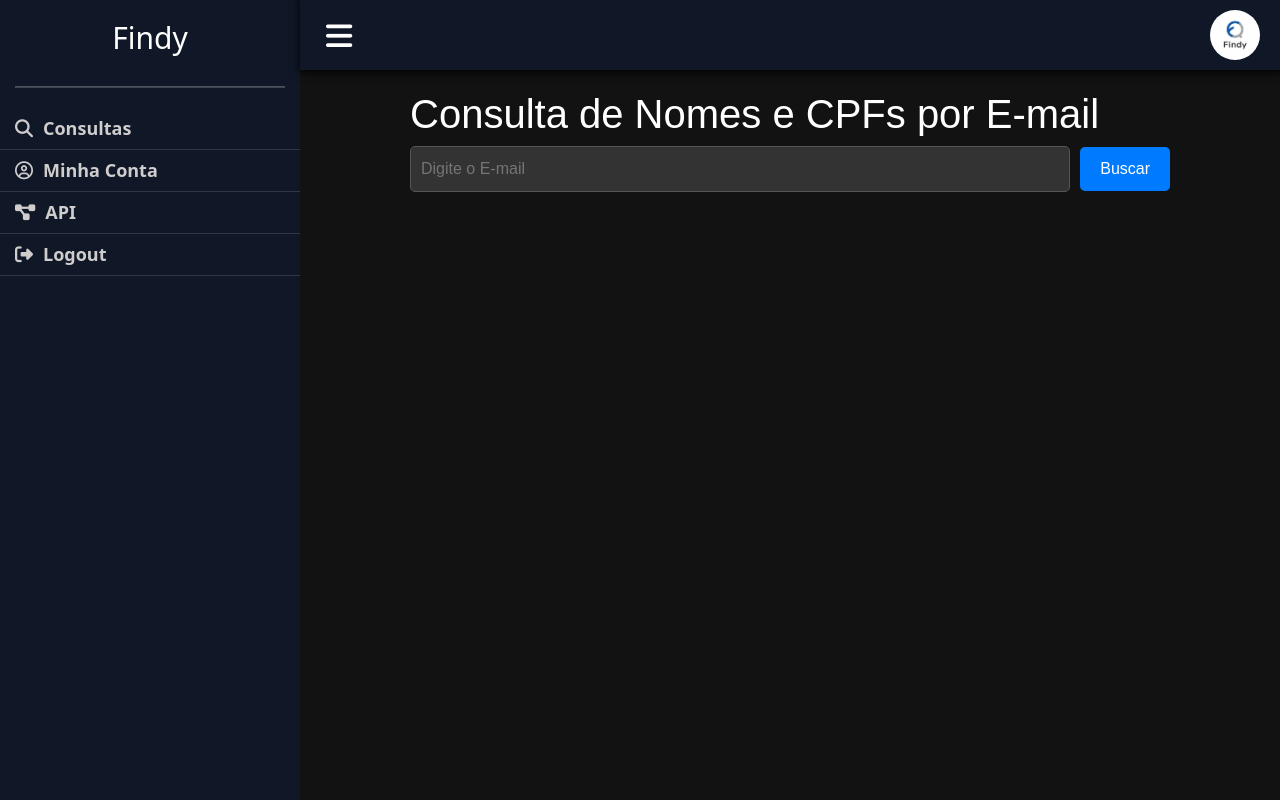
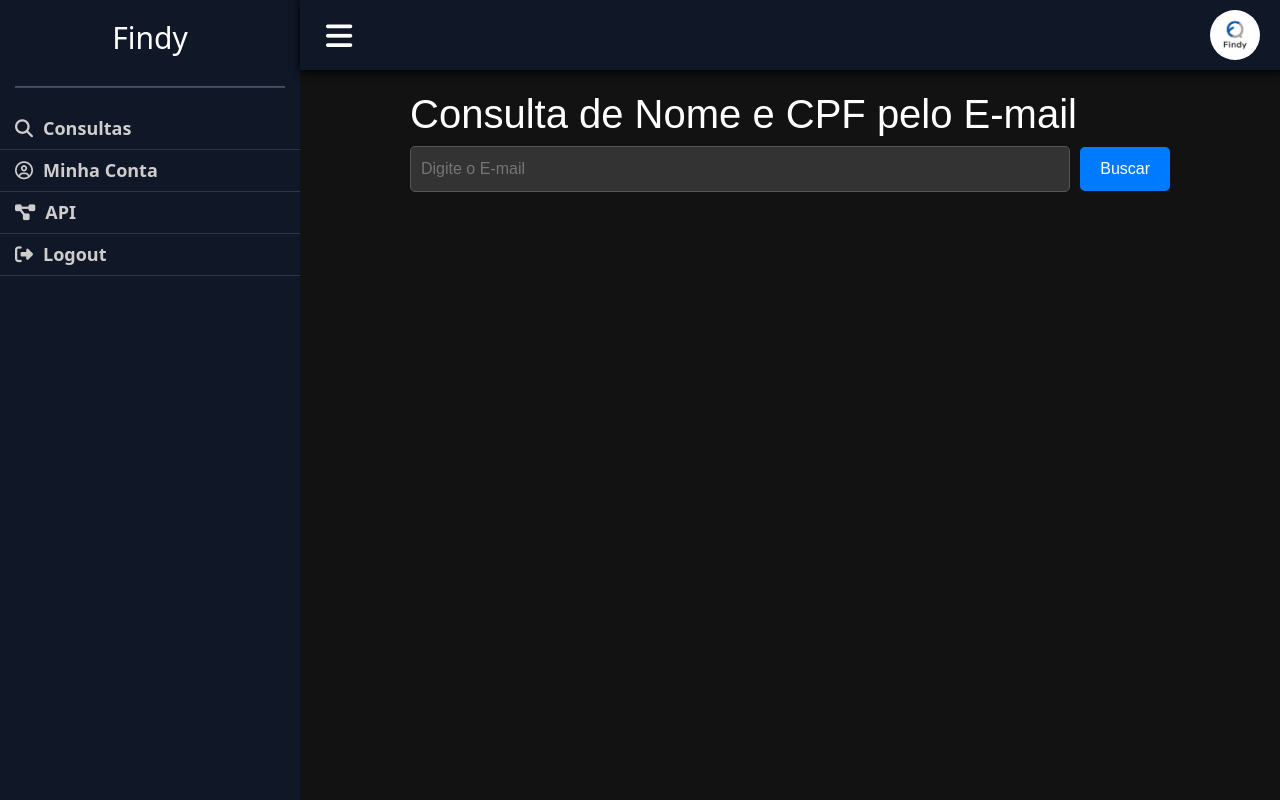
Before and after one commit to lussandro/painel, a React (Create React App) app: page /email in a window 1280 px wide. Built offline with nearby package versions, Linux system fonts and the light colour scheme.

Commit message:
Adicionado consulta completa de placas

```diff
--- a/src/pages/Email.js
+++ b/src/pages/Email.js
@@ -27,7 +27,7 @@
 
   return (
     <div className="container">
-      <h1>Consulta de Nomes e CPFs por E-mail</h1>
+      <h1>Consulta de Nome e CPF pelo E-mail</h1>
       <div className="search-container">
         <input
           type="text"
--- a/src/pages/Home.js
+++ b/src/pages/Home.js
@@ -18,7 +18,7 @@
                     <Link to="/email" className="matrix-link">
                         <FontAwesomeIcon icon={faEnvelope} size="3x" />
                         <p>Findy e-mail</p>
-                        <h12>Busca emails por CPF</h12>
+                        <h12>Busca Nome e CPF pelo E-mail</h12>
                     </Link>
                     <Link to="/placas" className="matrix-link">
                         <FontAwesomeIcon icon={faCar} size="3x" />
```
